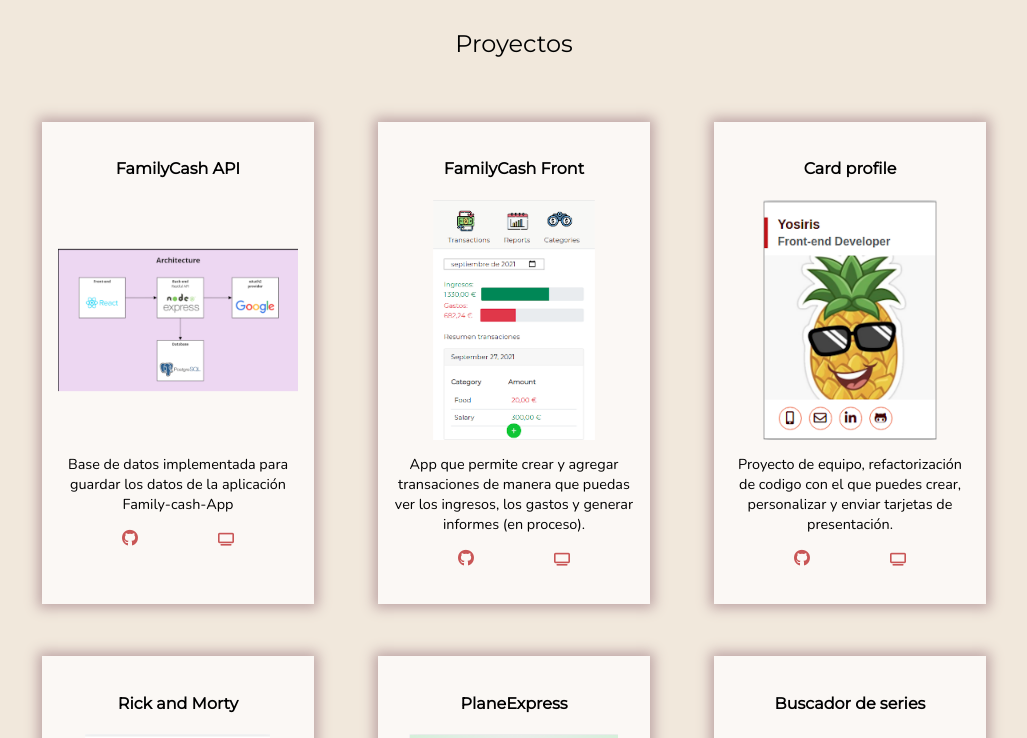
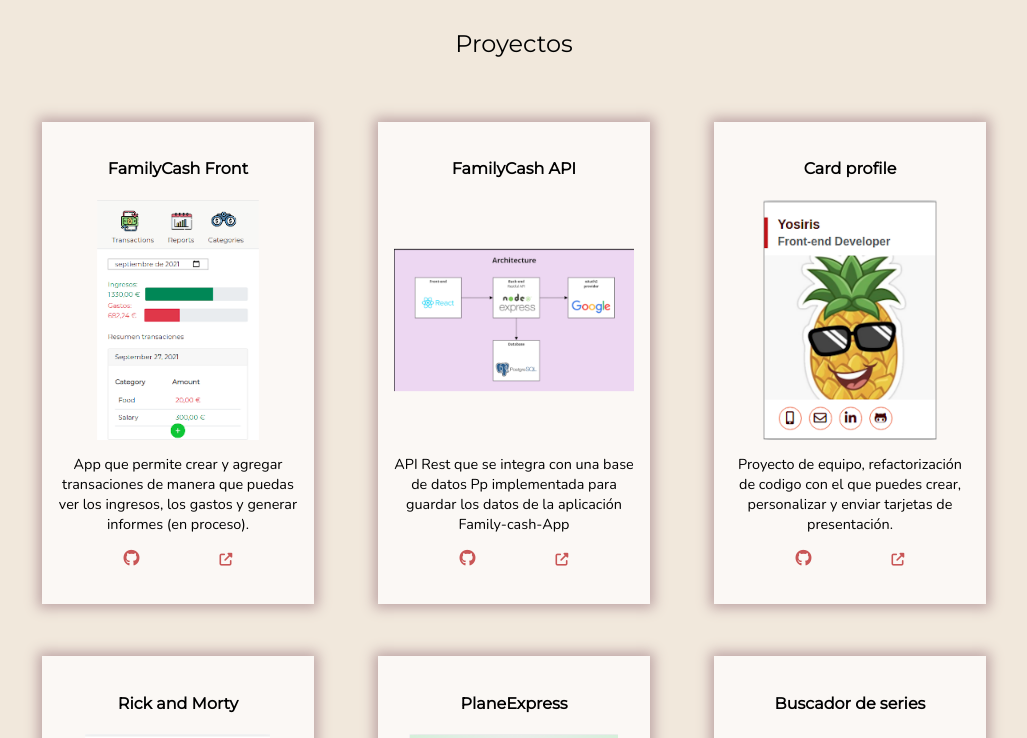
Before and after one commit to yosiris-m/portfolio, a React (Create React App) app: page / in a window 1280 px wide. Shown: the part 500-1238 px from the top of the page, without its empty margins (126-1153 px from the left). Built offline with nearby package versions, Linux system fonts and the light colour scheme.

Commit message:
fix errors and improve style

```diff
--- a/src/App.js
+++ b/src/App.js
@@ -8,8 +8,6 @@ import Footer from "./Component/Footer";
 import NavBar from "./Component/nav/NavBar";
 
 function App() {
-  console.log("list", projectsList);
-
   return (
     <Router>
       <NavBar />
--- a/src/Component/AboutMe.js
+++ b/src/Component/AboutMe.js
@@ -12,13 +12,7 @@ function AboutMe() {
         constante aprendisaje continuo. Busco adentrarme en el sector IT y tener
         mi primera experiencia laboral en la programación.
       </p>
-      <a
-        href="https://github.com/yosiris-m/portfolio"
-        target="_blank"
-        rel="noreferrer"
-      >
-        <i class="fas fa-code"></i>Porfolio code<i class="fas fa-code"></i>
-      </a>
+
       <div className={styles.boxContact}>
         <a
           href="mailto: yosiris0510@gmail.com"
--- a/src/Component/AboutMe.module.scss
+++ b/src/Component/AboutMe.module.scss
@@ -17,11 +17,15 @@
 
 .boxContact {
   display: flex;
-  flex-direction: column;
-  position: fixed;
-  z-index: 1;
-  top: 4%;
-  right: 20px;
+  flex-direction: row;
+
+  @media all and (min-width: 768px) {
+    flex-direction: column;
+    position: fixed;
+    z-index: 1;
+    top: 4%;
+    right: 20px;
+  }
 }
 
 .nav {
--- a/src/Component/Footer.js
+++ b/src/Component/Footer.js
@@ -2,7 +2,9 @@ import styles from "./Footer.module.scss";
 function Footer() {
   return (
     <div className={styles.footer}>
-      <span>Yosiris Mariñez &copy; 2021</span>
+      <span>
+        Made with <i className="fas fa-heart"></i> by Yosiris Mariñez
+      </span>
       <span></span>
     </div>
   );
--- a/src/Component/Footer.module.scss
+++ b/src/Component/Footer.module.scss
@@ -8,4 +8,5 @@
   font-family: $font-family;
   font-size: 15px;
   color: $colorFooterText;
+  text-align: center;
 }
--- a/src/Component/Header.js
+++ b/src/Component/Header.js
@@ -1,6 +1,6 @@
-import styles from "./Header.module.scss";
-import InputSwitch from "./nav/InputSwitch";
-import React, { useState } from "react";
+// import styles from "./Header.module.scss";
+// import InputSwitch from "./nav/InputSwitch";
+import React from "react";
 
 function Header() {
   // const [isToggled, setIsToggled] = useState(false);
--- a/src/Component/Main.js
+++ b/src/Component/Main.js
@@ -3,7 +3,7 @@ import photo from "../images/yosi_photo.jpg";
 import ProjectList from "./ProjectList";
 import Technology from "./Technology";
 import AboutMe from "./AboutMe";
-import InputSwitch from "./nav/InputSwitch";
+// import InputSwitch from "./nav/InputSwitch";
 // import React, { useState } from "react";
 
 function Main({ projectsList }) {
@@ -42,7 +42,7 @@ function Main({ projectsList }) {
         <ProjectList projectList={projectsList} />
 
         <h2 id="tools" className={styles.subtitle}>
-          Tecnologías
+          Herramientas
         </h2>
         <Technology />
 
--- a/src/Component/ProjectItem.js
+++ b/src/Component/ProjectItem.js
@@ -7,11 +7,23 @@ function ProjectItem({ item }) {
       <img src={item.img} alt="architecture" className={styles.img} />
       <p className={styles.subTitle}>{item.description}</p>
       <div className={styles.codeBox}>
-        <a href={item.urlGit} alt="link" className={styles.codeGit}>
+        <a
+          href={item.urlGit}
+          alt="git"
+          className={styles.codeGit}
+          target="_blank"
+          rel="noreferrer"
+        >
           <i className="fa fa-github" href={item.urlGit}></i>
         </a>
-        <a href={item.urlPage} alt="link" className={styles.codePage}>
-          <i className="fa fa-tv"></i>
+        <a
+          href={item.urlPage}
+          alt="webpage"
+          className={styles.codePage}
+          target="_blank"
+          rel="noreferrer"
+        >
+          <i class="fas fa-external-link-alt"></i>
         </a>
       </div>
     </div>
--- a/src/Component/Technology.js
+++ b/src/Component/Technology.js
@@ -4,8 +4,8 @@ import tools from "../data/tools";
 function Technology() {
   return (
     <div className={styles.box} align="left">
-      {tools.map((tool) => (
-        <div className={styles.item}>
+      {tools.map((tool, idx) => (
+        <div key={idx} className={styles.item}>
           <a href={tool.link} target="_blank" rel="noreferrer">
             <img src={tool.img} alt={tool.name} className={styles.image} />
           </a>
--- a/src/Component/nav/NavBar.js
+++ b/src/Component/nav/NavBar.js
@@ -12,7 +12,7 @@ function NavBar() {
     <>
       <div className={styles.panel}>
         <div onClick={toggleOpen} className={styles.closeBtn}>
-          <i class="fas fa-times closed"></i>
+          <i className="fas fa-times closed"></i>
         </div>
 
         <ul className={styles.linksBox} onClick={toggleOpen}>
--- a/src/Component/nav/NavBar.module.scss
+++ b/src/Component/nav/NavBar.module.scss
@@ -62,8 +62,10 @@
 
 .shield {
   background-color: rgba(0, 0, 0, 0.171);
+  top: 0;
+  left: 0;
   width: 100vw;
-  height: 100vw;
+  height: 100vh;
   position: fixed;
   z-index: 1;
 }
--- a/src/data/list_projects.js
+++ b/src/data/list_projects.js
@@ -9,15 +9,6 @@ import rickMorty from "../images/rick_morty.png";
 const projectsList = [
   {
     id: 1,
-    title: "FamilyCash API",
-    description:
-      "Base de datos implementada para guardar los datos de la aplicación Family-cash-App",
-    urlGit: "https://github.com/yosiris-m/family-cash-app",
-    urlPage: "https://family-cash-app.herokuapp.com/",
-    img: architecture,
-  },
-  {
-    id: 2,
     title: "FamilyCash Front",
     description:
       "App que permite crear y agregar transaciones de manera que puedas ver los ingresos, los gastos y generar informes (en proceso).",
@@ -25,6 +16,16 @@ const projectsList = [
     urlPage: "https://family-cash-app.herokuapp.com/",
     img: familyCash,
   },
+  {
+    id: 2,
+    title: "FamilyCash API",
+    description:
+      "API Rest que se integra con una base de datos Pp implementada para guardar los datos de la aplicación Family-cash-App",
+    urlGit: "https://github.com/yosiris-m/family-cash-app",
+    urlPage: "https://family-cash-app.herokuapp.com/",
+    img: architecture,
+  },
+
   {
     id: 3,
     title: "Card profile",
```
